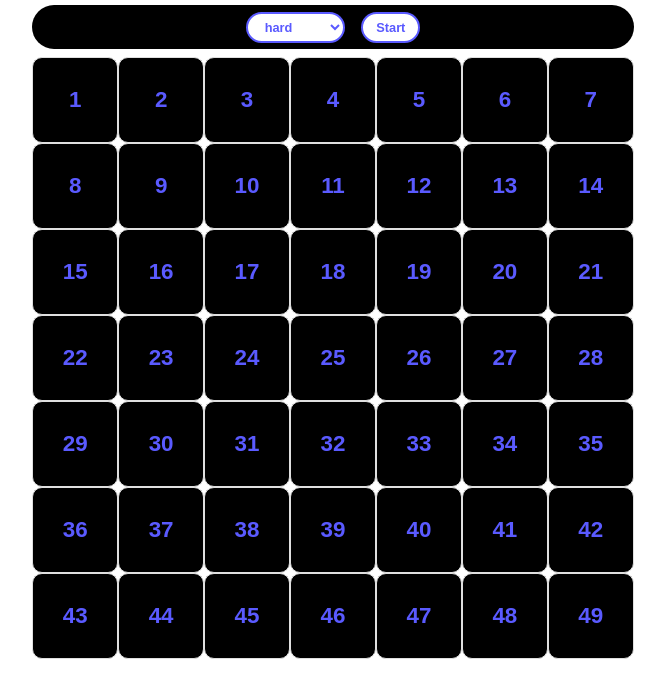
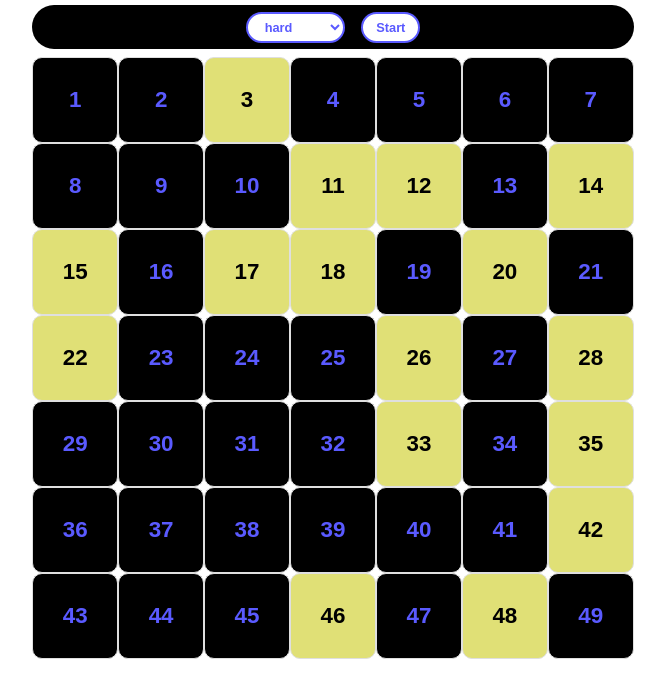
Before and after one commit to christiansaccani/js-campominato-dom, a plain HTML site: page index.html in a window 1280 px wide. Both pictures are taken after a click on the button "Start". Shown: the part 94-792 px from the top of the page, without its empty margins (307-972 px from the left). Drawn offline with Linux system fonts and the light colour scheme.

Commit message:
generatore classi bomb

```diff
--- a/script.js
+++ b/script.js
@@ -6,6 +6,10 @@ function progressiveNum (squares) {
         newElement.innerText = (i + 1);
         document.querySelector(".map-container").append(newElement);
         newElement.classList.add("square");
+
+        if(numbersArray.includes(i + 1)) {
+            newElement.classList.add("bomb");
+        }
 
         if (squares == 100) {
 
@@ -54,14 +58,12 @@ function getRandomNumbersArray(range) {
 
 }
 
-function bombs() {
+const startBtn = document.querySelector("#start-btn");
+const numbersArray = [];
 
 
-}
 
 
-const startBtn = document.querySelector("#start-btn");
-const numbersArray = [];
 
 startBtn.addEventListener("click", function() {
 
@@ -72,18 +74,18 @@ startBtn.addEventListener("click", function() {
 
     if (userChoice == "easy") {
 
+        getRandomNumbersArray (100);
         progressiveNum (100);
-        getRandomNumbersArray (100);
 
     } else if (userChoice == "medium") {
 
+        getRandomNumbersArray (81);
         progressiveNum (81);
-        getRandomNumbersArray (81);
 
     } else if (userChoice == "hard") {
 
+        getRandomNumbersArray (49);
         progressiveNum (49);
-        getRandomNumbersArray (49);
 
     }
 }
--- a/style.css
+++ b/style.css
@@ -110,6 +110,11 @@ h1 {
     color: black;
 }
 
+.bomb {
+    background-color: rgb(224, 224, 118);
+    color: black;
+}
+
 .easy {
     width: calc(42vw / 10);
     height: calc(42vw / 10);
```
